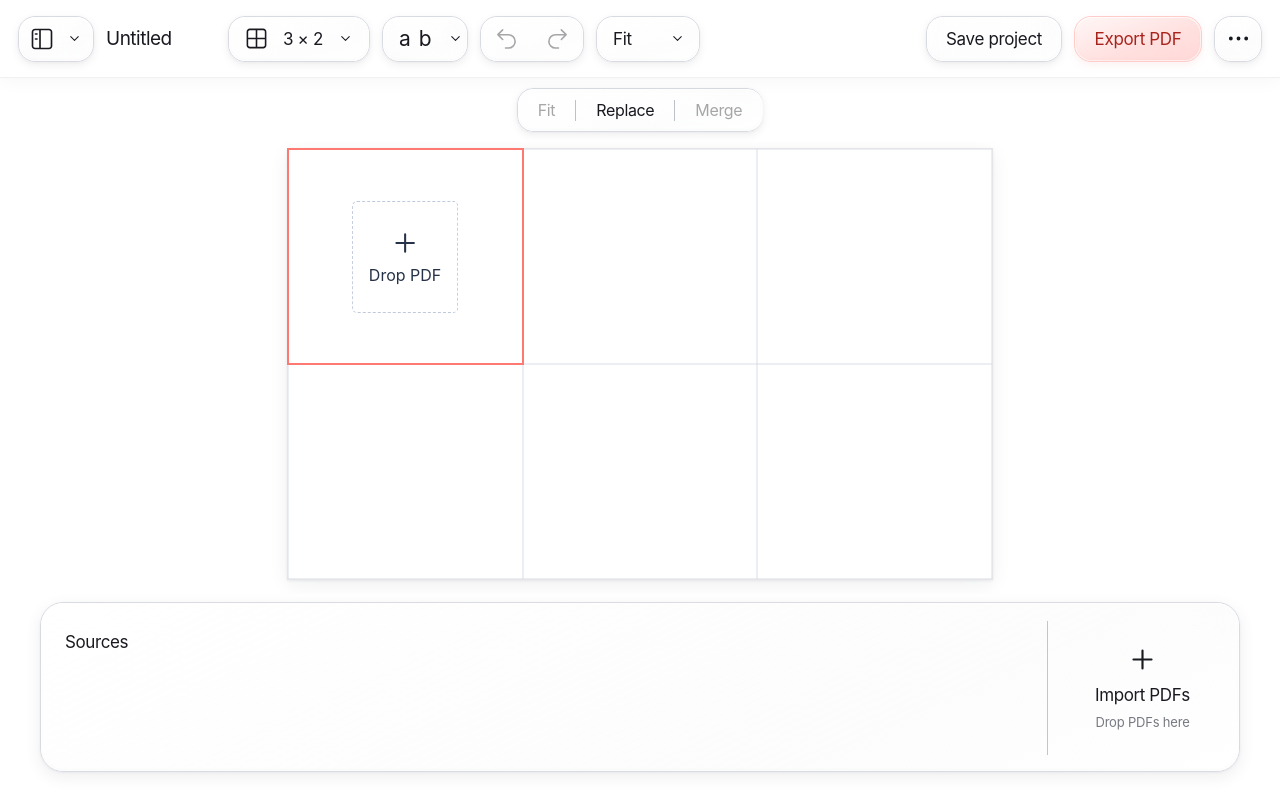
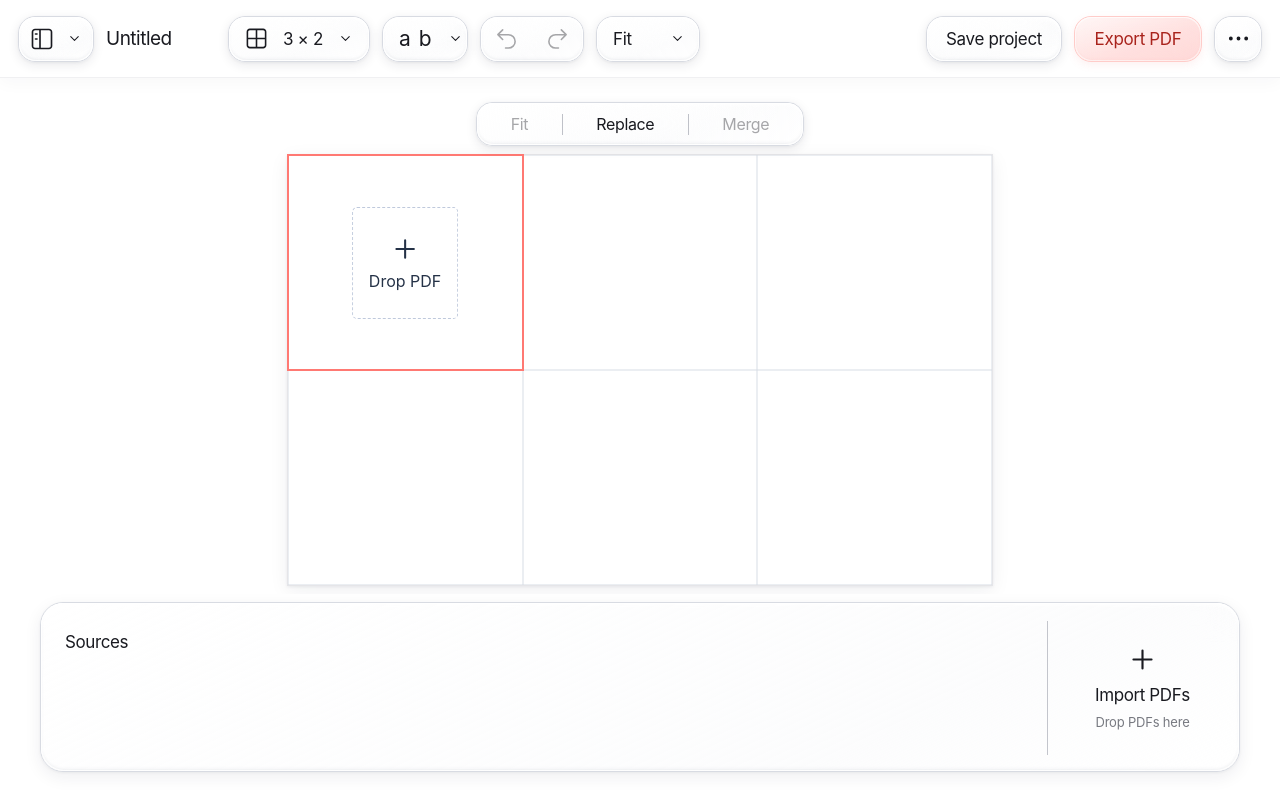
Before and after one commit to tunghsutian-creator/Science-Plot, a React (Vite) app in the folder apps/pdf-composer/: page / in a window 1280 px wide. Built offline with nearby package versions, Linux system fonts and the light colour scheme.

Commit message:
Match approved glass canvas spacing at large desktop heights

```diff
--- a/apps/pdf-composer/src/styles.css
+++ b/apps/pdf-composer/src/styles.css
@@ -10,8 +10,8 @@ button svg{flex-shrink:0}
 #root{height:100vh;height:100dvh;min-height:460px}
 .app-shell{display:flex;flex-direction:column;height:100%;overflow:hidden;background:#fff}
 /* White glass is separated from white paper by its rim and restrained shadow. */
-.glass-surface{--glass-pointer-x:50%;--glass-pointer-y:0%;position:relative;flex-shrink:0;border:1px solid #d8dbe2;border-radius:17px;background:#ffffff38;box-shadow:0 3px 10px #1c223211,0 1px 3px #1c22320b,inset 0 1px 1px #fff}
-.glass-backdrop{position:absolute;inset:0;border-radius:inherit;pointer-events:none;overflow:hidden;background:radial-gradient(ellipse at var(--glass-pointer-x) var(--glass-pointer-y),#fff9 0%,#fff0 64%),linear-gradient(160deg,#ffffff7d,#f6f7f941 65%,#ffffff7d);backdrop-filter:blur(12px);box-shadow:inset 0 0 0 1px #ffffffc9,inset 0 -1px 2px #8b92a41c}
+.glass-surface{--glass-pointer-x:50%;--glass-pointer-y:0%;position:relative;flex-shrink:0;border:1px solid #d8dbe2;border-radius:17px;background:#ffffff38;box-shadow:0 3px 11px #1c223218,0 1px 3px #1c22320d,inset 0 1px 2px #fff}
+.glass-backdrop{position:absolute;inset:0;border-radius:inherit;pointer-events:none;overflow:hidden;background:radial-gradient(ellipse at var(--glass-pointer-x) var(--glass-pointer-y),#fff9 0%,#fff0 64%),linear-gradient(160deg,#ffffffbd,#f6f7f959 65%,#ffffffad);backdrop-filter:blur(12px);box-shadow:inset 0 0 0 1px #fffffff0,inset 0 2px 3px #fff,inset 0 -2px 3px #8b92a424}
 .glass-backdrop[data-lg-active]{backdrop-filter:var(--lg-filter-url) blur(1px)}
 .glass-foreground{position:relative;z-index:1;display:flex;align-items:center;height:100%;border-radius:inherit}
 .toolbar{min-height:78px;height:78px;display:flex;align-items:center;gap:16px;padding:0 23px;border-bottom:1px solid #f0f0f2;background:#ffffffed;box-shadow:0 5px 16px #1b203408;position:relative;z-index:8}
@@ -56,9 +56,9 @@ button svg{flex-shrink:0}
 .editor-body{display:flex;flex:1;min-height:0;position:relative}
 .canvas-region{display:flex;flex-direction:column;position:relative;flex:1;min-width:0;min-height:0}
 .selection-tools{height:64px;min-height:64px;display:flex;align-items:center;justify-content:center;position:relative;z-index:6}
-.selection-bar{height:44px;border-radius:16px}
+.selection-bar{height:44px;border-radius:16px;top:14px}
 .selection-primary{display:flex;align-items:center;height:100%}
-.selection-primary>button{background:transparent;border:0;border-radius:12px;padding:0 20px;min-height:42px;font-size:16px;line-height:22px;letter-spacing:-.35px}
+.selection-primary>button{background:transparent;border:0;border-radius:12px;padding:0 33.5px;min-height:42px;font-size:16px;line-height:22px;letter-spacing:-.35px}
 .selection-primary>button:hover:not(:disabled){background:#ffffff80}
 .selection-primary>button:active:not(:disabled){transform:scale(.98)}
 .control-divider{width:1px;height:21px;background:#bfc1c8;flex:none}
@@ -66,7 +66,7 @@ button svg{flex-shrink:0}
 .selection-menu summary{padding:0 9px;min-height:42px}
 .selection-menu .toolbar-popover{min-width:142px}
 .workspace{flex:1;min-height:0;overflow:auto;background:#fff;position:relative}
-.paper-positioner{height:100%;min-height:100%;display:flex;align-items:center;justify-content:center;padding:12px 32px 20px}
+.paper-positioner{height:100%;min-height:100%;display:flex;align-items:center;justify-content:center;padding:12px 32px 8px}
 .paper{background:#fff;border:1px solid #e5e5e8;box-shadow:0 5px 18px #171c3010,0 1px 3px #171c3010;position:relative;flex:none}
 .figure-panel{position:absolute;border:0;padding:0;margin:0;border-radius:0;display:block;overflow:visible;background:#fff;box-shadow:inset 0 0 0 .5px #d8dde5;color:#101116}
 .figure-panel:disabled{opacity:1}
@@ -170,6 +170,7 @@ input[type=number]{width:100%;font-variant-numeric:tabular-nums}
 .modal::backdrop{background:#1b25391b}
 .template-choice.is-selected,.page-choice.is-selected{border-color:#ed8c86;box-shadow:0 0 0 1px #ed8c86;background:#fff8f7;color:#a93b33}
 .template-choice.is-selected i{background:#fff0ee;border-color:#efb3ac}
+@media(min-height:1000px) and (min-width:901px){.source-tray-shell{height:175px;min-height:175px;margin-bottom:82px}}
 @media(max-width:1280px){.toolbar{gap:12px;padding:0 18px}.project-title{width:110px}.document-menu-group{width:76px}.grid-group{width:142px}.labels-group{width:86px}.history-group,.zoom-group{width:104px}.save-group{width:136px}.export-group{width:128px}.source-tray-shell{width:calc(100% - 80px)}.source-tray{gap:18px;padding-left:24px}.source-list{gap:18px}.tray-import{width:170px;flex-basis:170px;padding-left:20px}}
 @media(max-width:1080px){.toolbar{gap:9px;padding:0 14px}.toolbar-control,.zoom-control select{font-size:15px}.project-title{width:90px;font-size:17px}.document-menu-group{width:66px}.document-menu-group summary{gap:7px}.grid-group{width:119px}.labels-group{width:78px}.history-group{width:92px}.zoom-group{width:90px}.save-group{width:122px}.export-group{width:116px}.toolbar-control{padding:0 11px;gap:10px}.more-group{width:44px}.source-tray-shell{width:calc(100% - 48px)}}
 @media(max-width:900px){.toolbar{flex-wrap:wrap;height:auto;min-height:120px;padding-top:12px;padding-bottom:12px;row-gap:10px}.toolbar .glass-surface{height:40px}.toolbar-control,.toolbar-menu summary,.zoom-control select{min-height:38px}.project-title{width:auto;flex:1;min-width:160px}.toolbar-spacer{display:none}.grid-group{order:3}.labels-group{order:4}.history-group{order:5}.zoom-group{order:6}.save-group,.export-group,.more-group{order:2}.source-tray-shell{height:150px;min-height:150px;margin-bottom:18px}.source-tray{padding:14px 15px 12px;gap:14px}.tray-heading,.tray-heading h2{font-size:15px}.source-item{flex-basis:100px;width:100px}.source-thumbnail{width:94px;height:77px}.source-name{font-size:12px}.tray-import{width:143px;flex-basis:143px;font-size:15px;padding-left:14px}.tray-import-note{font-size:11px}}
```
